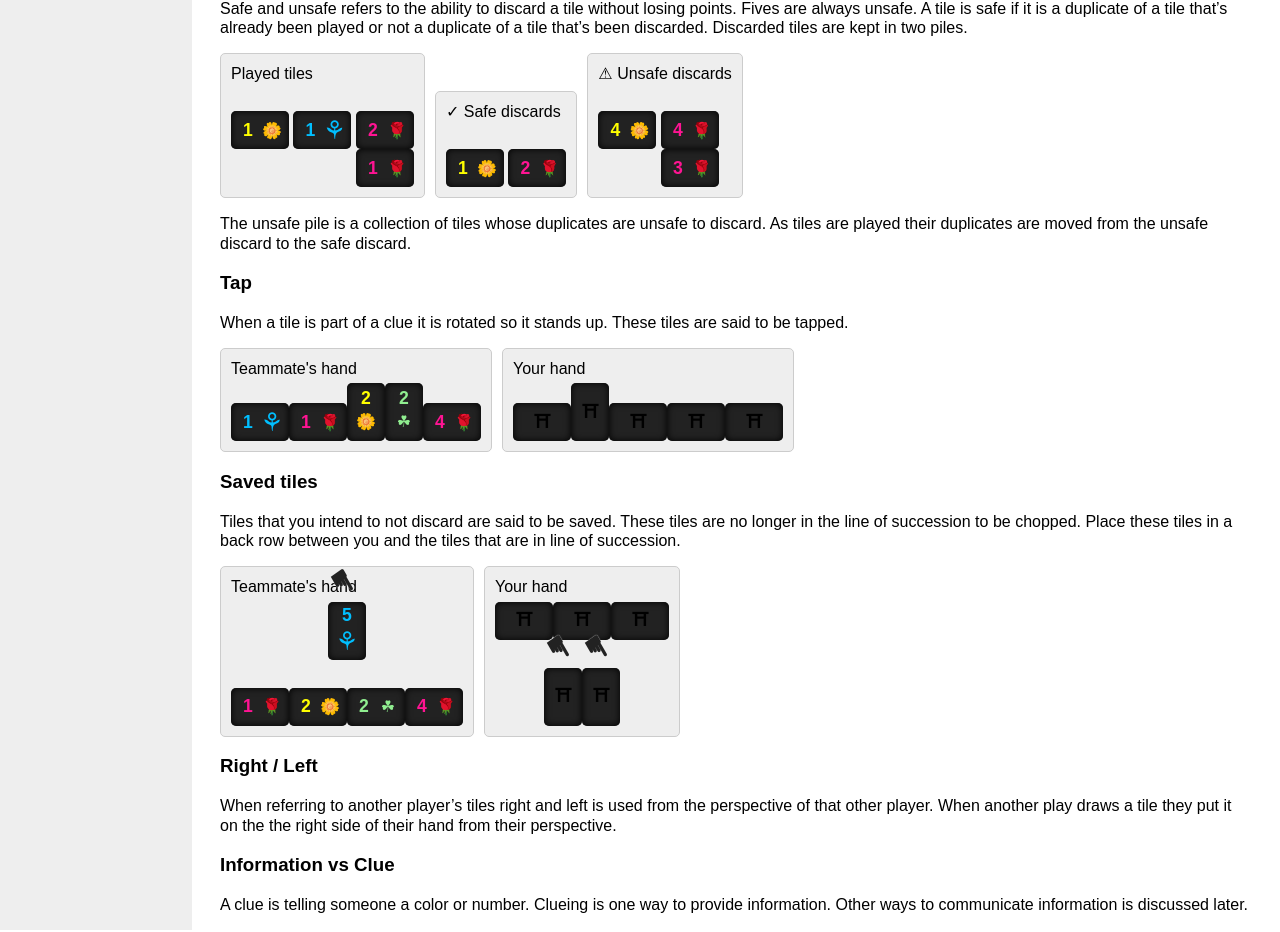
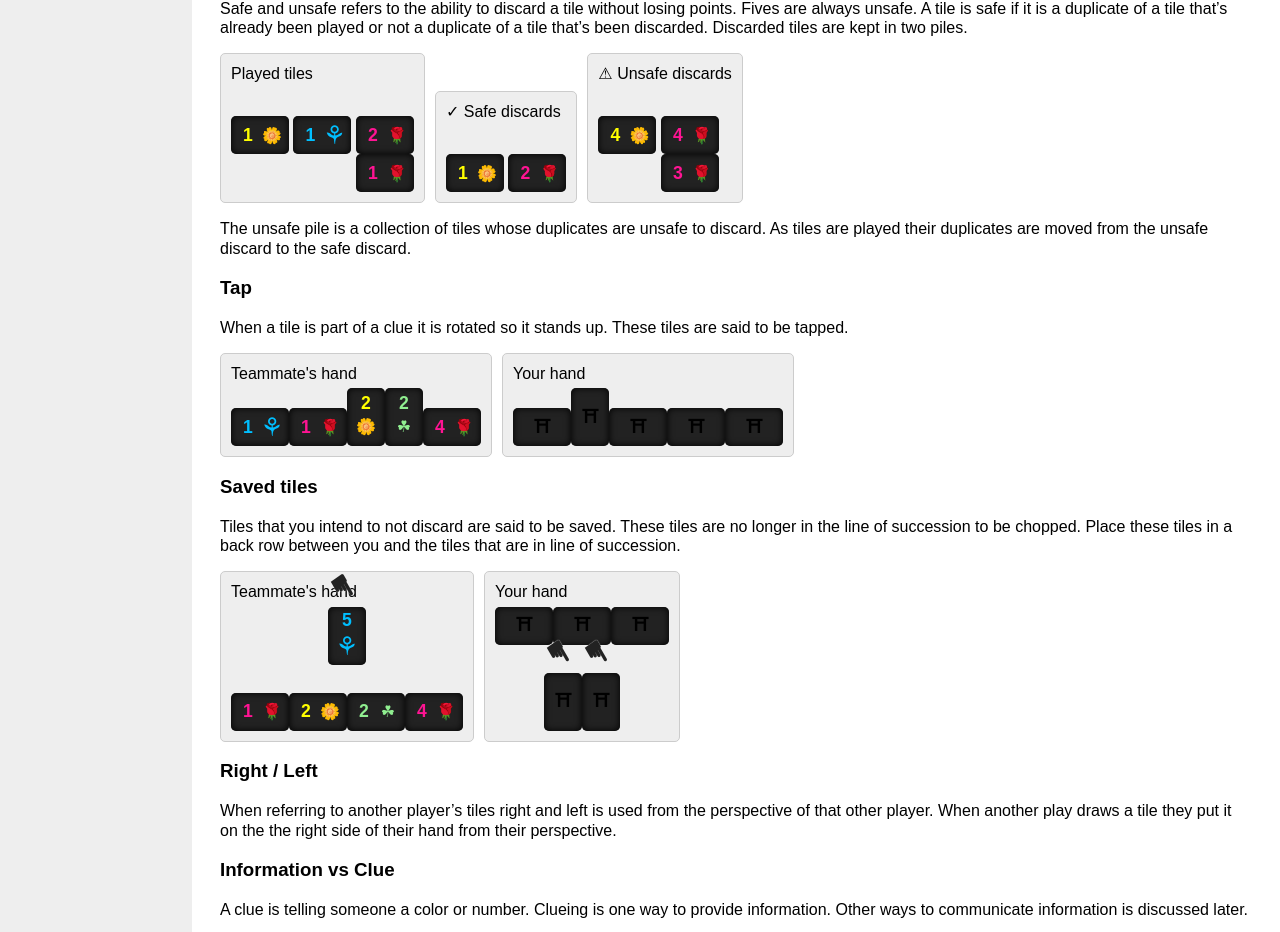
Before and after one commit to davidleston/hanabi-how-to, a Jekyll site: the page built from terminology-tile-placement.md, in a window 1280 px wide. Shown: the part 1044-1976 px from the top of the page. Built offline with Jekyll 4.4.1, drawn with Linux system fonts in a browser that asks for light colours.

Commit message:
Improved spacing.

```diff
--- a/_layouts/default.html
+++ b/_layouts/default.html
@@ -36,7 +36,7 @@ pile, hand {
   border: 1px solid #ccc;
 }
 
-hand header {
+hand header, pile header {
   margin-bottom: var(--tileBorderRadius);
 }
 
```
